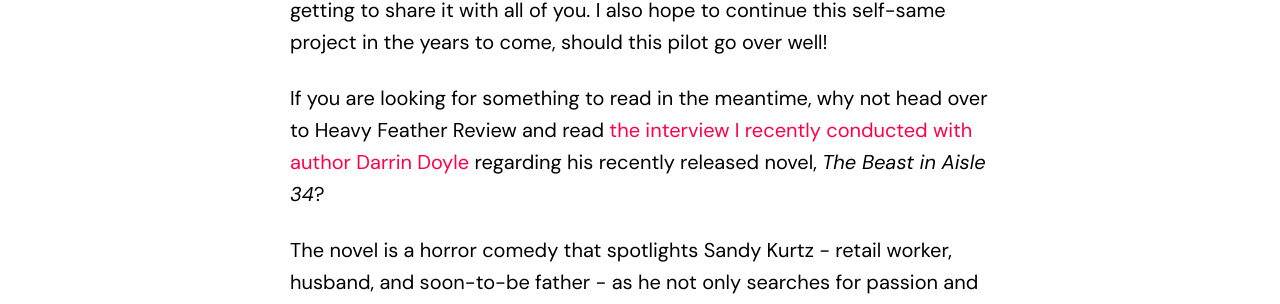
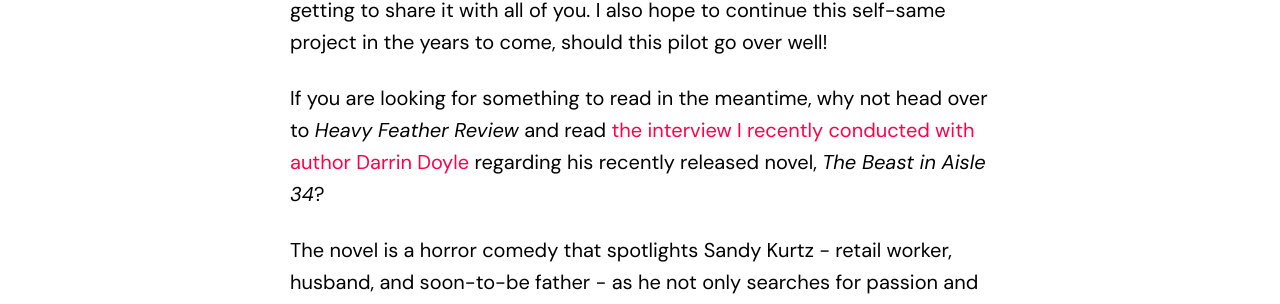
Before and after one commit to mnmalone/mnmalone2021, a Jekyll site: the page built from _posts/2021-10-01-schlocktober-intro.md, in a window 1280 px wide and 900 px high, scrolled down 3349 px. Shown: the part 175-479 px from the top of the window. Built offline with Jekyll 4.4.1, drawn with Linux system fonts in a browser that asks for light colours; some web fonts are replaced; comment, search, counter and statistics services are not loaded.

```diff
--- a/_posts/2021-10-01-schlocktober-intro.md
+++ b/_posts/2021-10-01-schlocktober-intro.md
@@ -41,7 +41,7 @@ Finally, I intend to post weekly recaps here on my blog, starting on October 10t
 
 Hopefully you are just as excited for Schlocktober 2021 as I am! I’m looking forward to everything I will have a chance to learn in the process, as well as getting to share it with all of you. I also hope to continue this self-same project in the years to come, should this pilot go over well!
 
-If you are looking for something to read in the meantime, why not head over to Heavy Feather Review and read [the interview I recently conducted with author Darrin Doyle]( https://heavyfeatherreview.org/2021/10/01/aisle-34/) regarding his recently released novel, <i>The Beast in Aisle 34</i>?
+If you are looking for something to read in the meantime, why not head over to <i>Heavy Feather Review</i> and read [the interview I recently conducted with author Darrin Doyle]( https://heavyfeatherreview.org/2021/10/01/aisle-34/) regarding his recently released novel, <i>The Beast in Aisle 34</i>?
 
 The novel is a horror comedy that spotlights Sandy Kurtz - retail worker, husband, and soon-to-be father - as he not only searches for passion and purpose in his life but contends with the curse of transforming into a volatile, gore-hungry werewolf each month too. It was a great read and I highly recommend you check it out!
 
```
